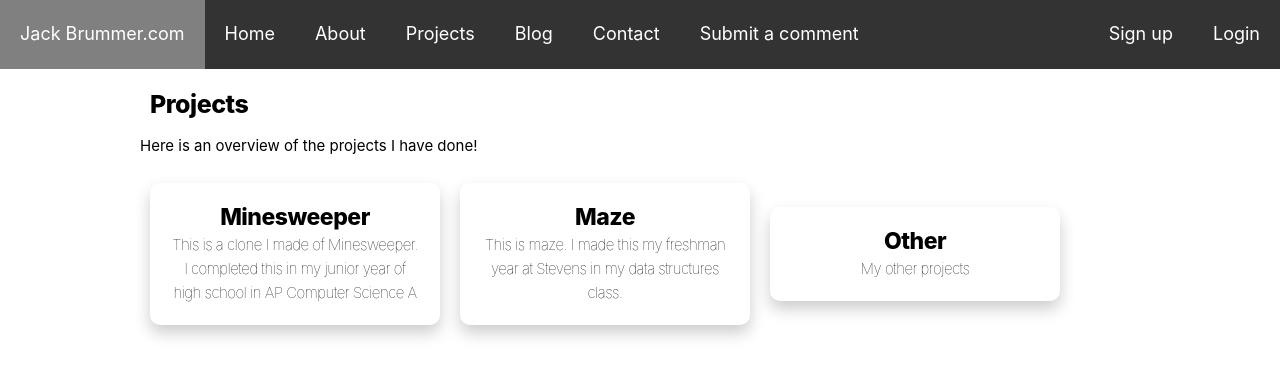
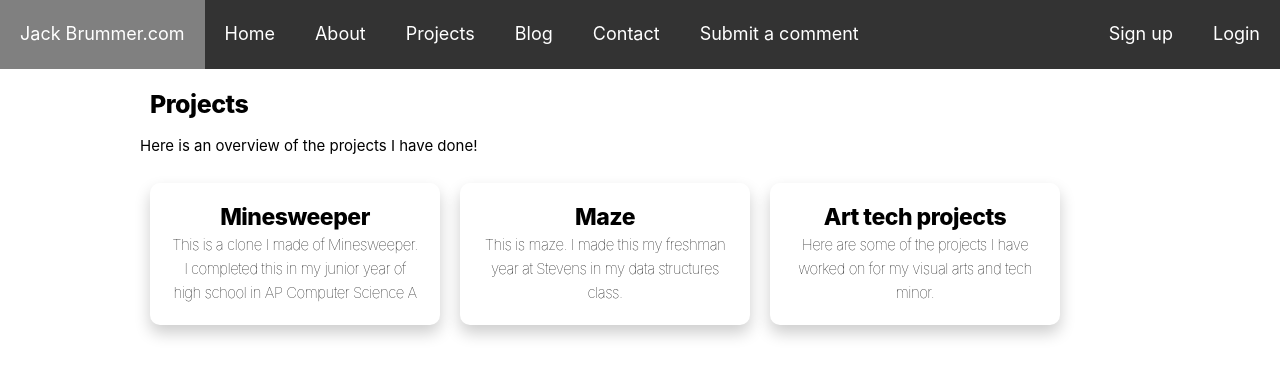
Before and after one commit to jbrummer402/Resume-Site, a Next.js app: page /Projects in a window 1280 px wide. Shown: the top 376 px of the page. Built offline with nearby package versions, Linux system fonts and the light colour scheme.

Commit message:
more descriptions

```diff
--- a/components/projectGrid.js
+++ b/components/projectGrid.js
@@ -13,12 +13,12 @@ class ProjectGrid extends Component {
                 <Grid item>
                     <Link href={`/Projects/${project[0]}`}>
                         <a style={{color: "black"}}>
-                        <div style={{fontSize: "2.3rem", lineHeight: "1.3"}} className={styles.gridContainer}>
-                            {project[0]}
-                            <div style={{fontWeight: "50", fontSize: "1.5rem",lineHeight: "1.6"}}>
-                                {project[1]}
+                            <div style={{fontSize: "2.3rem", lineHeight: "1.3"}} className={styles.gridContainer}>
+                                {project[0]}
+                                <div style={{fontWeight: "50", fontSize: "1.5rem",lineHeight: "1.6"}}>
+                                    {project[1]}
+                                </div>
                             </div>
-                        </div>
                         </a>
                     </Link>
                 </Grid>
--- a/pages/Projects.js
+++ b/pages/Projects.js
@@ -10,8 +10,8 @@ const projectItems = [['Minesweeper',
                         'This is a clone I made of Minesweeper. I completed this in my junior year of high school in AP Computer Science A'],
                         ['Maze',
                         'This is maze. I made this my freshman year at Stevens in my data structures class.'],
-                        ['Other',
-                        'My other projects']];
+                        ['Art tech projects',
+                        'Here are some of the projects I have worked on for my visual arts and tech minor.']];
 
 export default function Projects() {
         return (
```
